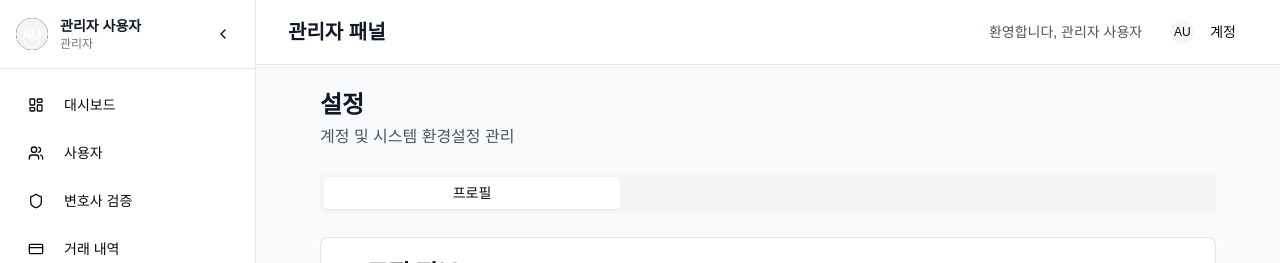
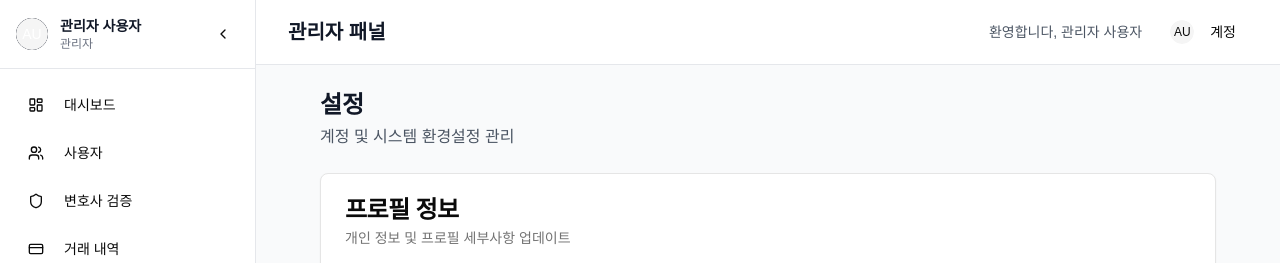
Before and after one commit to Priyansh863/lawyer-admin, a Next.js app: page /settings in a window 1280 px wide. Shown: the top 263 px of the page. Built offline with nearby package versions, Linux system fonts and the light colour scheme; no server answers.

Commit message:
settingtab

```diff
--- a/app/settings/page.tsx
+++ b/app/settings/page.tsx
@@ -204,10 +204,7 @@ export default function SettingsPage() {
             </div>
 
             <Tabs defaultValue="profile" className="space-y-6">
-              <TabsList className="grid grid-cols-3 mb-6">
-                <TabsTrigger value="profile">{t('settings.profile.tab')}</TabsTrigger>
 
-              </TabsList>
 
               {/* Profile Tab */}
               <TabsContent value="profile">
```
